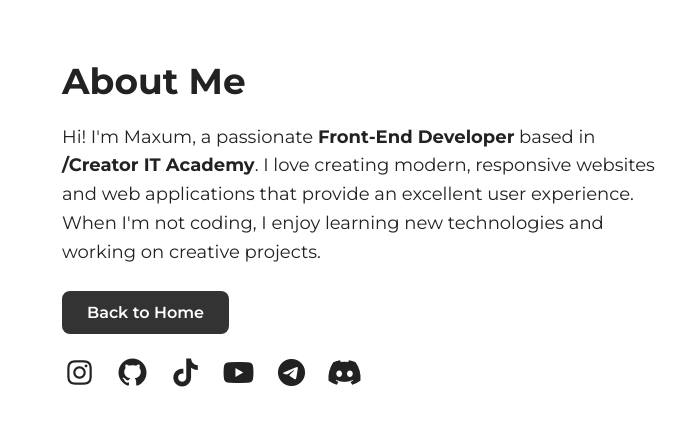
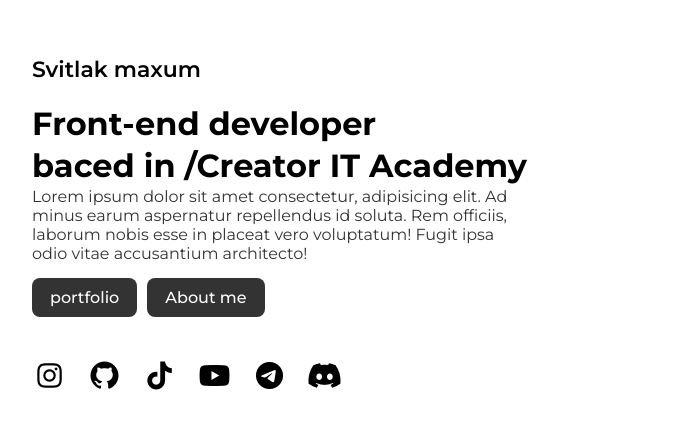
Before and after one commit to svitlak79-netizen/SUPPOR1, a plain HTML site: page index.html in a window 1280 px wide. Shown: the part 177-608 px from the top of the page, without its empty margins (28-714 px from the left). Drawn offline with Linux system fonts and the light colour scheme.

Commit message:
Add files via upload

```diff
--- a/index.html
+++ b/index.html
@@ -3,25 +3,32 @@
 <head>
     <meta charset="UTF-8">
     <meta name="viewport" content="width=device-width, initial-scale=1.0">
-    <title>About Me - Stas Matviyiv</title>
+    <title>max</title>
     <link rel="stylesheet" href="style.css">
    <link rel="stylesheet" href="https://cdnjs.cloudflare.com/ajax/libs/font-awesome/7.0.0/css/all.min.css" integrity="sha512-DxV+EoADOkOygM4IR9yXP8Sb2qwgidEmeqAEmDKIOfPRQZOWbXCzLC6vjbZyy0vPisbH2SyW27+ddLVCN+OMzQ==" crossorigin="anonymous" referrerpolicy="no-referrer" />
-    <link href="https://fonts.googleapis.com/css?family=Montserrat:400,600,700" rel="stylesheet" />
+    <link href="https://fonts.googleapis.com/css?family=Montserrat:100,200,300,regular,500,600,700,800,900,100italic,200italic,300italic,italic,500italic,600italic,700italic,800italic,900italic" rel="stylesheet" />
 </head>
 <body>
-    <section class="about-section">
-        <div class="container">
-            <div class="about-info">
-                <h1>About Me</h1>
-                <p>
-                    Hi! I'm Maxum, a passionate <strong>Front-End Developer</strong> based in <strong>/Creator IT Academy</strong>.
-                    I love creating modern, responsive websites and web applications that provide
-                    an excellent user experience. When I'm not coding, I enjoy learning new technologies
-                    and working on creative projects.
-                </p>
-                <a href="index.html" class="btn">Back to Home</a>
+    <div class="wrap">
 
-                <div class="social-icons">
+
+        <!--Info container-->
+        <div class="infoContainer">
+            <h2>Svitlak maxum</h2>
+
+            <div class="info">
+                <h1>Front-end developer <br> baced in <span class="orange">/</span>Creator IT Academy</h1>
+
+                <p>Lorem ipsum dolor sit amet consectetur, adipisicing elit. Ad minus earum aspernatur repellendus id soluta. Rem officiis, laborum nobis esse in placeat vero voluptatum! Fugit ipsa odio vitae accusantium architecto!</p>
+
+                    <div class="btnContainer">
+                        <a href="https://svitlak79-netizen.github.io/port/">portfolio</a>
+                        <a href="https://svitlak79-netizen.github.io/aboutme/">About me</a>
+                    </div>
+
+            </div>
+
+            <div class="socialMedia">
                 <i class="fa-brands fa-instagram"></i>
                 <i class="fa-brands fa-github"></i>
                 <i class="fa-brands fa-tiktok"></i>
@@ -29,8 +36,9 @@
                 <i class="fa-brands fa-telegram"></i>
                 <i class="fa-brands fa-discord"></i>
             </div>
+
         </div>
+        <!--Info container end-->
     </div>
-    </section>
 </body>
 </html>
--- a/style.css
+++ b/style.css
@@ -1,3 +1,4 @@
+/* Reset */
 * {
     margin: 0;
     padding: 0;
@@ -7,98 +8,122 @@
 body {
     font-family: 'Montserrat', sans-serif;
     background: #fff;
-    color: #222;
+    color: #000;
     display: flex;
     justify-content: center;
     align-items: center;
     min-height: 100vh;
 }
 
-.about-section {
+/* Wrapper */
+.wrap {
+    display: flex;
+    justify-content: center;
+    align-items: center;
+    gap: 50px;
+    max-width: 1200px;
     width: 100%;
-    padding: 40px 20px;
+    padding: 20px;
 }
 
-.container {
+/* Photo Section */
+.photoContainer {
+    flex: 1;
     display: flex;
+    justify-content: center;
     align-items: center;
-    justify-content: center;
-    gap: 40px;
-    max-width: 1100px;
-    margin: 0 auto;
-    flex-wrap: wrap;
 }
 
-.photo img {
-    width: 300px;
-    height: auto;
+.photo {
+    width: 280px;
+    height: 400px;
+    background: #333;
     border-radius: 20px;
-    object-fit: cover;
-    box-shadow: 0 4px 10px rgba(0, 0, 0, 0.2);
 }
 
-.about-info {
+/* Info Section */
+.infoContainer {
     flex: 1;
-    min-width: 300px;
+    display: flex;
+    flex-direction: column;
+    gap: 20px;
 }
 
-.about-info h1 {
-    font-size: 36px;
-    font-weight: 700;
-    margin-bottom: 20px;
+.infoContainer h2 {
+    font-size: 22px;
+    font-weight: 600;
 }
 
-.about-info p {
-    font-size: 18px;
-    line-height: 1.6;
-    margin-bottom: 25px;
-    max-width: 600px;
+.info h1 {
+    font-size: 32px;
+    font-weight: 700;
+    line-height: 1.3;
 }
 
-.btn {
-    text-decoration: none;
-    display: inline-block;
-    background: #333;
-    color: #fff;
-    padding: 12px 25px;
-    border-radius: 8px;
-    font-weight: 600;
-    transition: background 0.3s;
+.info p {
+    font-size: 16px;
+    color: #333;
+    max-width: 500px;
 }
 
-.btn:hover {
+/* Buttons */
+.btnContainer {
+    display: flex;
+    gap: 10px;
+    margin-top: 15px;
+}
+
+.btnContainer a {
+    text-decoration: none;
+    color: #fff;
+    background: #333;
+    padding: 10px 18px;
+    border-radius: 8px;
+    font-weight: 500;
+    transition: 0.3s;
+}
+
+.btnContainer a:hover {
     background: #000;
 }
 
-.social-icons {
+/* Social Media */
+.socialMedia {
     margin-top: 25px;
     display: flex;
-    gap: 18px;
+    gap: 20px;
     font-size: 28px;
 }
 
-.social-icons i {
+.socialMedia i {
     cursor: pointer;
-
+    transition: color 0.3s;
 }
 
-.social-icons i:hover {
+.socialMedia i:hover {
     color: #ff6600;
 }
 
 /* Responsive */
-@media (max-width: 768px) {
-    .container {
+@media (max-width: 992px) {
+    .wrap {
         flex-direction: column;
         text-align: center;
     }
-    .photo img {
-        width: 250px;
+    .photo {
+        width: 220px;
+        height: 300px;
     }
-    .about-info h1 {
-        font-size: 28px;
-    }
-    .about-info p {
-        font-size: 16px;
+    .info h1 {
+        font-size: 26px;
     }
 }
+
+@media (max-width: 576px) {
+    .info h1 {
+        font-size: 22px;
+    }
+    .btnContainer {
+        flex-direction: column;
+    }
+}
```
Lines whose indentation alone changed are shown as unchanged.
